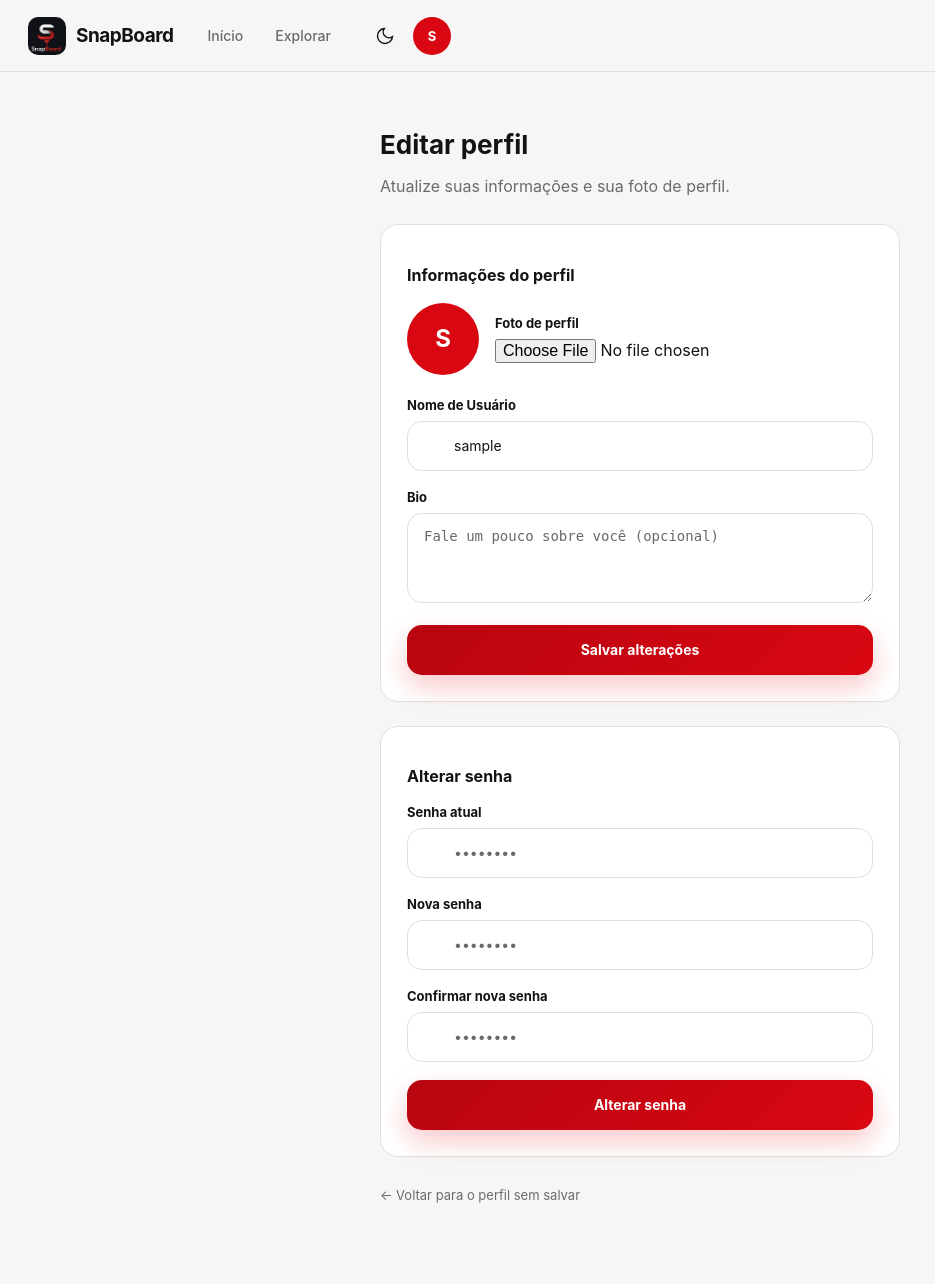
After one commit to Thiagosilva021/SnapBoard, a Flask app: page /perfil/editar in a window 1280 px wide. The commit adds this page. Shown: the whole page, without its empty margins (0-935 px from the left). Run offline with Flask 3, Linux system fonts and the light colour scheme; the visitor is signed in with stand-in values (Sample User, id 1); some libraries are stand-ins or nearby versions.

Commit message:
Add files via upload

```diff
--- /dev/null
+++ b/snapboard/templates/editar_perfil.html
@@ -0,0 +1,234 @@
+<!DOCTYPE html>
+<html lang="pt-BR">
+<head>
+    <meta charset="UTF-8">
+    <meta name="viewport" content="width=device-width, initial-scale=1.0">
+    <meta name="theme-color" content="#080808">
+    <title>Editar perfil | SnapBoard</title>
+
+    <link rel="stylesheet" href="{{ url_for('static', filename='css/base.css') }}">
+    <link rel="stylesheet" href="{{ url_for('static', filename='css/auth.css') }}">
+    <link rel="stylesheet" href="{{ url_for('static', filename='css/perfil.css') }}">
+    <style>
+        .edit-profile-page {
+            max-width: 560px;
+            margin: 0 auto;
+            padding: 40px 20px 80px;
+        }
+        .edit-profile-page h1 {
+            font-size: 26px;
+            margin-bottom: 4px;
+        }
+        .edit-profile-page > p {
+            color: var(--text-secondary);
+            margin-bottom: 28px;
+        }
+        .edit-section {
+            background: var(--surface);
+            border: 1px solid var(--border);
+            border-radius: var(--radius-lg);
+            padding: 26px;
+            margin-bottom: 24px;
+        }
+        .edit-section h2 {
+            font-size: 16px;
+            margin-bottom: 18px;
+        }
+        .avatar-edit-row {
+            display: flex;
+            align-items: center;
+            gap: 16px;
+            margin-bottom: 22px;
+        }
+        .avatar-edit-preview {
+            width: 72px;
+            height: 72px;
+            border-radius: 50%;
+            object-fit: cover;
+            background: var(--primary);
+            display: grid;
+            place-items: center;
+            color: #fff;
+            font-size: 24px;
+            font-weight: 700;
+            flex-shrink: 0;
+        }
+        .cancel-link {
+            display: inline-block;
+            margin-top: 6px;
+            color: var(--text-secondary);
+            font-size: 13px;
+        }
+        .cancel-link:hover {
+            color: var(--text);
+        }
+    </style>
+</head>
+<body>
+
+<header class="navbar">
+    <a href="{{ url_for('homepage') }}" class="logo">
+        <img src="{{ url_for('static', filename='img/snapboard-logo.jpeg') }}" alt="SnapBoard">
+        <span>SnapBoard</span>
+    </a>
+    <nav class="navigation">
+        <a href="{{ url_for('homepage') }}" class="navigation-link">Início</a>
+        <a href="{{ url_for('feed') }}" class="navigation-link">Explorar</a>
+    </nav>
+    <div class="navbar-actions">
+        <button type="button" class="icon-button" data-theme-toggle aria-label="Alternar tema">
+            <svg data-theme-icon viewBox="0 0 24 24" fill="none" stroke="currentColor" stroke-width="1.7"></svg>
+        </button>
+        <a href="{{ url_for('perfil', id_usuario=current_user.id) }}" class="profile-link" aria-label="Meu perfil">
+            {% if current_user.foto_perfil %}
+                <div class="profile-avatar"><img src="{{ url_for('static', filename='avatars/' ~ current_user.foto_perfil) }}" alt=""></div>
+            {% else %}
+                <div class="profile-avatar" aria-hidden="true">{{ current_user.username[0]|upper }}</div>
+            {% endif %}
+        </a>
+    </div>
+</header>
+
+<main class="edit-profile-page">
+    <h1>Editar perfil</h1>
+    <p>Atualize suas informações e sua foto de perfil.</p>
+
+    {% with mensagens = get_flashed_messages(with_categories=true) %}
+        {% if mensagens %}
+            {% for categoria, mensagem in mensagens %}
+                <div class="alert alert-{{ categoria }}">{{ mensagem }}</div>
+            {% endfor %}
+        {% endif %}
+    {% endwith %}
+
+    <!-- =================================================
+         INFORMAÇÕES DO PERFIL
+    ================================================== -->
+    <section class="edit-section">
+        <h2>Informações do perfil</h2>
+
+        <form method="POST" action="{{ url_for('editar_perfil') }}" enctype="multipart/form-data" novalidate>
+            {{ form.csrf_token }}
+
+            <div class="avatar-edit-row">
+                {% if current_user.foto_perfil %}
+                    <img class="avatar-edit-preview" id="avatarPreview"
+                         src="{{ url_for('static', filename='avatars/' ~ current_user.foto_perfil) }}" alt="">
+                {% else %}
+                    <div class="avatar-edit-preview" id="avatarPreview">{{ current_user.username[0]|upper }}</div>
+                {% endif %}
+
+                <div class="form-group" style="margin-bottom: 0; flex: 1;">
+                    {{ form.foto_perfil.label(class="form-label") }}
+                    {{ form.foto_perfil(id="foto_perfil") }}
+                    {% if form.foto_perfil.errors %}
+                        <div class="field-error">
+                            {% for erro in form.foto_perfil.errors %}<span>{{ erro }}</span>{% endfor %}
+                        </div>
+                    {% endif %}
+                </div>
+            </div>
+
+            <div class="form-group">
+                {{ form.username.label(class="form-label") }}
+                <div class="input-wrap">
+                    {{ form.username(class="form-input", placeholder="seuusuario") }}
+                </div>
+                {% if form.username.errors %}
+                    <div class="field-error">
+                        {% for erro in form.username.errors %}<span>{{ erro }}</span>{% endfor %}
+                    </div>
+                {% endif %}
+            </div>
+
+            <div class="form-group">
+                {{ form.bio.label(class="form-label") }}
+                <div class="input-wrap">
+                    {{ form.bio(class="form-input", style="min-height:90px; padding:14px 16px; resize:vertical;", placeholder="Fale um pouco sobre você (opcional)", maxlength="280") }}
+                </div>
+                {% if form.bio.errors %}
+                    <div class="field-error">
+                        {% for erro in form.bio.errors %}<span>{{ erro }}</span>{% endfor %}
+                    </div>
+                {% endif %}
+            </div>
+
+            {{ form.submit(class="primary-btn") }}
+        </form>
+    </section>
+
+    <!-- =================================================
+         ALTERAR SENHA
+    ================================================== -->
+    <section class="edit-section">
+        <h2>Alterar senha</h2>
+
+        <form method="POST" action="{{ url_for('alterar_senha') }}" novalidate>
+            {{ form_senha.csrf_token }}
+
+            <div class="form-group">
+                {{ form_senha.senha_atual.label(class="form-label") }}
+                <div class="input-wrap">
+                    {{ form_senha.senha_atual(class="form-input", autocomplete="current-password", placeholder="••••••••") }}
+                </div>
+                {% if form_senha.senha_atual.errors %}
+                    <div class="field-error">
+                        {% for erro in form_senha.senha_atual.errors %}<span>{{ erro }}</span>{% endfor %}
+                    </div>
+                {% endif %}
+            </div>
+
+            <div class="form-group">
+                {{ form_senha.nova_senha.label(class="form-label") }}
+                <div class="input-wrap">
+                    {{ form_senha.nova_senha(class="form-input", autocomplete="new-password", placeholder="••••••••") }}
+                </div>
+                {% if form_senha.nova_senha.errors %}
+                    <div class="field-error">
+                        {% for erro in form_senha.nova_senha.errors %}<span>{{ erro }}</span>{% endfor %}
+                    </div>
+                {% endif %}
+            </div>
+
+            <div class="form-group">
+                {{ form_senha.confirmar_nova_senha.label(class="form-label") }}
+                <div class="input-wrap">
+                    {{ form_senha.confirmar_nova_senha(class="form-input", autocomplete="new-password", placeholder="••••••••") }}
+                </div>
+                {% if form_senha.confirmar_nova_senha.errors %}
+                    <div class="field-error">
+                        {% for erro in form_senha.confirmar_nova_senha.errors %}<span>{{ erro }}</span>{% endfor %}
+                    </div>
+                {% endif %}
+            </div>
+
+            {{ form_senha.submit(class="primary-btn") }}
+        </form>
+    </section>
+
+    <a class="cancel-link" href="{{ url_for('perfil', id_usuario=current_user.id) }}">← Voltar para o perfil sem salvar</a>
+</main>
+
+<script src="{{ url_for('static', filename='js/theme.js') }}"></script>
+<script>
+    // Preview simples do avatar escolhido (só troca a imagem mostrada,
+    // o upload de verdade acontece no submit do formulário)
+    document.getElementById('foto_perfil')?.addEventListener('change', function () {
+        const file = this.files && this.files[0];
+        if (!file) return;
+        const preview = document.getElementById('avatarPreview');
+        const url = URL.createObjectURL(file);
+        if (preview.tagName === 'IMG') {
+            preview.src = url;
+        } else {
+            const img = document.createElement('img');
+            img.id = 'avatarPreview';
+            img.className = 'avatar-edit-preview';
+            img.src = url;
+            img.alt = '';
+            preview.replaceWith(img);
+        }
+    });
+</script>
+</body>
+</html>
--- a/snapboard/templates/homepage.html
+++ b/snapboard/templates/homepage.html
@@ -168,7 +168,11 @@
             aria-label="Meu perfil"
         >
 
+            {% if current_user.foto_perfil %}
+            <div class="profile-avatar"><img src="{{ url_for('static', filename='avatars/' ~ current_user.foto_perfil) }}" alt=""></div>
+            {% else %}
             <div class="profile-avatar" aria-hidden="true">{{ current_user.username[0]|upper }}</div>
+            {% endif %}
 
         </a>
 
```
Also changed, not shown: snapboard/templates/feed.html (+8 -0 lines), snapboard/templates/perfil.html (+27 -23 lines).
